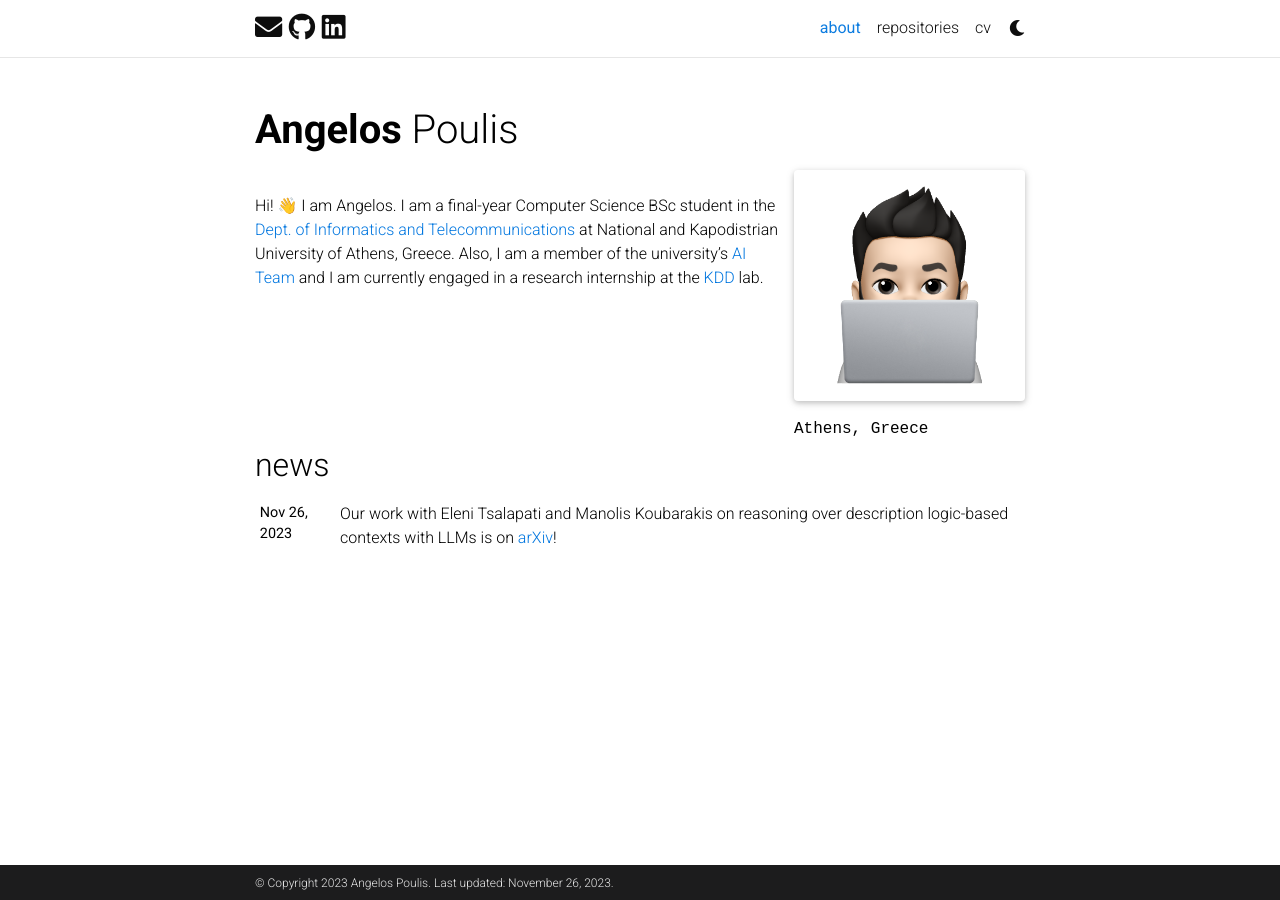
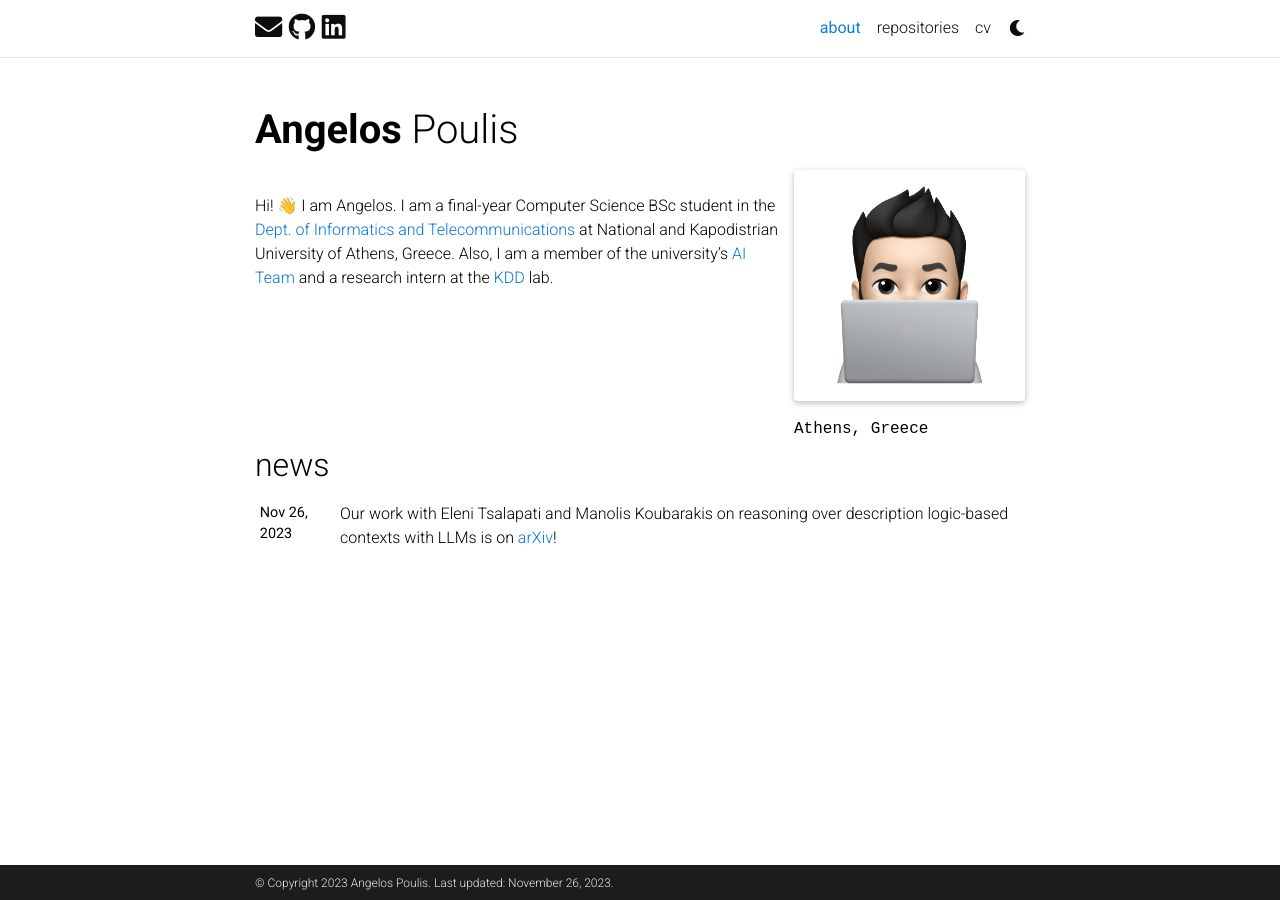
Before and after one commit to angelosps/angelosps.github.io, a Jekyll site: the page built from _pages/about.md, in a window 1280 px wide. Built offline with Jekyll 4.4.1, drawn with Linux system fonts in a browser that asks for light colours; full-size pictures stand in for the smaller copies a plugin makes; emoji names are drawn with the system emoji font; comment, search, counter and statistics services are not loaded; a style sheet for code colours, icons or effects is not loaded.

Commit message:
about change

```diff
--- a/_pages/about.md
+++ b/_pages/about.md
@@ -16,4 +16,4 @@ social: false  # includes social icons at the bottom of the page
 ---
 <br>
 Hi! :wave: I am Angelos.
-I am a final-year Computer Science BSc student in the <a href='https://www.di.uoa.gr/en'>Dept. of Informatics and Telecommunications</a> at National and Kapodistrian University of Athens, Greece. Also, I am a member of the university's <a href='https://ai.di.uoa.gr/'>AI Team</a> and I am currently engaged in a research internship at the <a href='http://kddlab.di.uoa.gr/'>KDD</a> lab.
+I am a final-year Computer Science BSc student in the <a href='https://www.di.uoa.gr/en'>Dept. of Informatics and Telecommunications</a> at National and Kapodistrian University of Athens, Greece. Also, I am a member of the university's <a href='https://ai.di.uoa.gr/'>AI Team</a> and a research intern at the <a href='http://kddlab.di.uoa.gr/'>KDD</a> lab.
```
